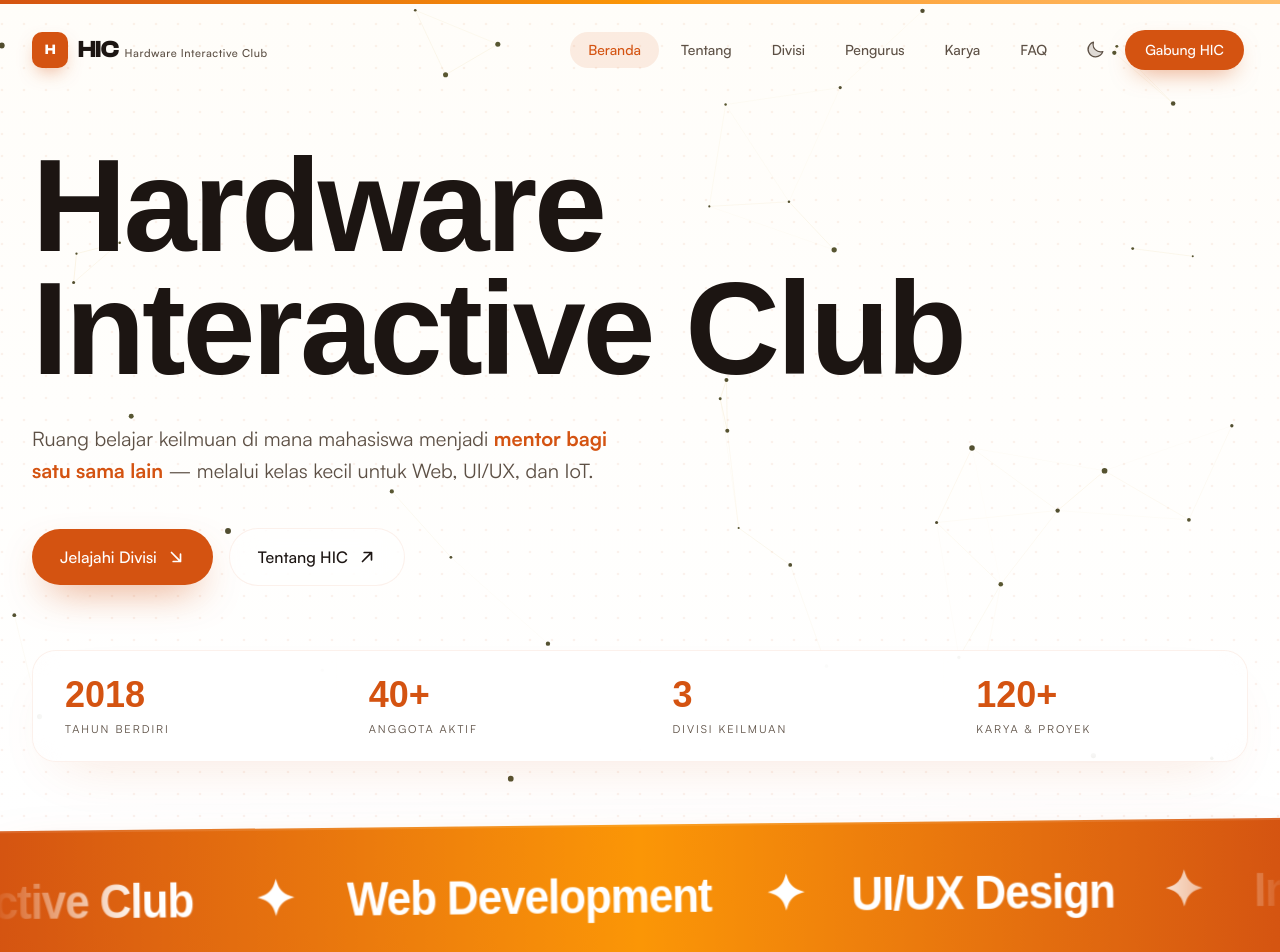
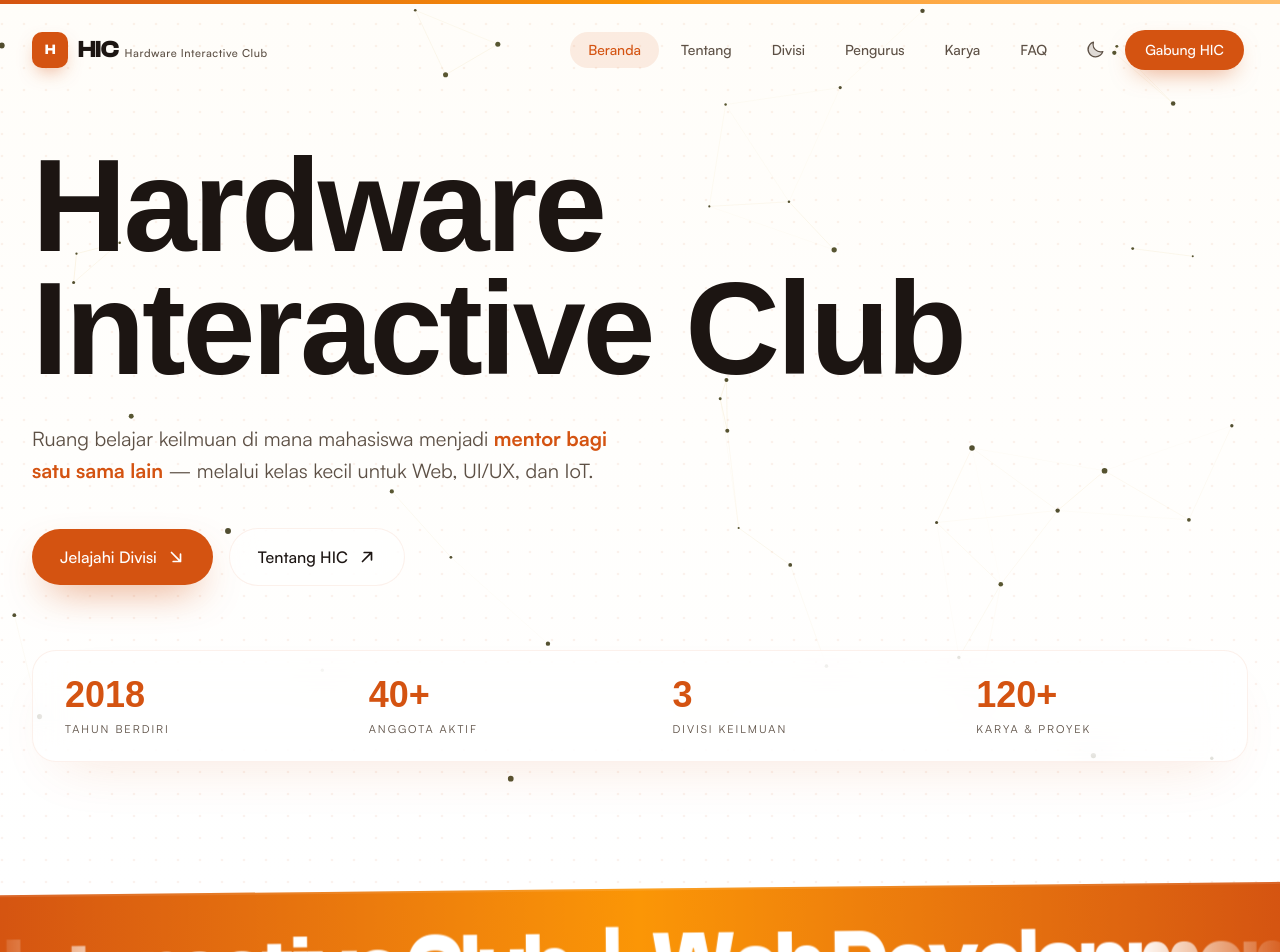
Before and after one commit to Faeest/hic, a Next.js app: page / in a window 1280 px wide. Shown: the top 952 px of the page. Built offline with nearby package versions, Linux system fonts and the light colour scheme; a web font is replaced by a local one.

Commit message:
Refactor code structure for improved readability and maintainability

```diff
--- a/components/home/Gabung.tsx
+++ b/components/home/Gabung.tsx
@@ -91,7 +91,7 @@ export function Gabung({ id }: { id: string }) {
 
       {/* Opini strip */}
       <Reveal className="mx-auto mt-8 max-w-7xl px-5 sm:px-8">
-        <div className="glass-panel flex flex-col items-center justify-between gap-6 rounded-[2rem] px-8 py-10 text-center sm:flex-row sm:text-left">
+        <div className="glass-panel shadow-none! flex flex-col items-center justify-between gap-6 rounded-[2rem] px-8 py-10 text-center sm:flex-row sm:text-left">
           <div>
             <p className="font-display text-xl font-semibold text-ink sm:text-2xl">
               “Di sini saya belajar React dari teman sekamar, bukan dari dosen.”
@@ -107,12 +107,12 @@ export function Gabung({ id }: { id: string }) {
       </Reveal>
 
       {/* Marquee band — single seamless row */}
-      <div className="mt-16 -rotate-[0.6deg] scale-[1.02] border-y border-white/10 bg-flare py-5 sm:py-7">
+      <div className="my-42 -rotate-[0.6deg] scale-[1.02] border-y border-white/10 bg-flare py-6 sm:py-8">
         <Marquee
           items={marqueeWords}
-          squeeze
+          stretch
           speed={44}
-          itemClassName="font-display text-3xl font-semibold tracking-tight text-white sm:text-5xl"
+          itemClassName="font-display text-5xl font-bold tracking-tight text-white sm:text-7xl"
         />
       </div>
     </section>
--- a/components/home/Hero.tsx
+++ b/components/home/Hero.tsx
@@ -77,7 +77,7 @@ export function Hero() {
           </a>
           <a
             href="#tentang"
-            className="group inline-flex items-center gap-2.5 rounded-full glass-panel px-7 py-4 text-base font-medium text-ink transition-all duration-300 hover:text-ember"
+            className="group inline-flex items-center gap-2.5 rounded-full glass-panel shadow-ember px-7 py-4 text-base font-medium text-ink transition-all duration-300 hover:text-ember"
           >
             Tentang HIC
             <ArrowUpRight
@@ -93,12 +93,12 @@ export function Hero() {
           initial={{ opacity: 0, y: 30 }}
           animate={{ opacity: 1, y: 0 }}
           transition={{ duration: 0.9, delay: 1.2, ease: EASE }}
-          className="mt-16 grid grid-cols-2 gap-px overflow-hidden rounded-3xl glass-panel sm:grid-cols-4"
+          className="my-16 grid grid-cols-2 gap-px overflow-hidden rounded-3xl glass-panel sm:grid-cols-4"
         >
           {club.statistik.map((s) => (
             <div
               key={s.label}
-              className="flex flex-col gap-1.5 bg-white/40 px-6 py-6 backdrop-blur-sm sm:px-8 dark:bg-white/5"
+              className="flex flex-col gap-1.5 px-6 py-6 sm:px-8"
             >
               <span className="font-display text-3xl font-semibold text-ember sm:text-4xl">
                 {s.angka}
--- a/components/home/MarqueeBand.tsx
+++ b/components/home/MarqueeBand.tsx
@@ -2,7 +2,7 @@ import { Marquee } from "@/components/ui/Marquee";
 
 export function MarqueeBand() {
   return (
-    <section className="relative -rotate-[0.6deg] scale-[1.02] border-y-2 border-white/10 bg-gradient-to-r from-ember via-flare to-ember py-5 shadow-[0_24px_60px_-24px_rgba(212,83,17,0.55)] sm:py-7">
+    <section className="relative rotate-[-0.6deg] scale-[1.02] border-y-2 border-white/10 bg-gradient-to-r from-ember via-flare to-ember py-6 sm:py-8">
       <Marquee
         items={[
           "Hardware Interactive Club",
@@ -11,9 +11,9 @@ export function MarqueeBand() {
           "Internet of Things",
           "Peer Mentoring",
         ]}
-        squeeze
+        stretch
         speed={48}
-        itemClassName="font-display text-3xl font-semibold tracking-tight text-white sm:text-5xl"
+        itemClassName="font-display text-5xl font-bold tracking-tight text-white sm:text-7xl"
       />
     </section>
   );
--- a/components/layout/Navbar.tsx
+++ b/components/layout/Navbar.tsx
@@ -3,7 +3,7 @@
 import { motion, useScroll, useSpring, AnimatePresence } from "framer-motion";
 import Link from "next/link";
 import { usePathname } from "next/navigation";
-import { useEffect, useState } from "react";
+import { useEffect, useRef, useState } from "react";
 import { cn } from "@/lib/utils";
 import { ThemeToggle } from "@/components/ui/ThemeToggle";
 
@@ -22,6 +22,8 @@ export function Navbar() {
   );
   const [open, setOpen] = useState(false);
   const [active, setActive] = useState<string | null>(null);
+  const navLocked = useRef(false);
+  const unlockTimer = useRef<ReturnType<typeof setTimeout> | null>(null);
   const pathname = usePathname();
   const { scrollYProgress } = useScroll();
   const progress = useSpring(scrollYProgress, {
@@ -36,6 +38,23 @@ export function Navbar() {
     return () => window.removeEventListener("scroll", onScroll);
   }, []);
 
+  const unlockSpy = () => {
+    navLocked.current = false;
+    if (unlockTimer.current) {
+      clearTimeout(unlockTimer.current);
+      unlockTimer.current = null;
+    }
+  };
+
+  const scrollToSection = (id: string) => {
+    navLocked.current = true;
+    setActive(id);
+    if (unlockTimer.current) clearTimeout(unlockTimer.current);
+    // Fallback: release the spy after the smooth scroll settles.
+    // `scrollend` is the real signal; the timer covers browsers without it.
+    unlockTimer.current = setTimeout(unlockSpy, 1400);
+  };
+
   // Scroll-spy: only meaningful on the homepage where the sections exist
   useEffect(() => {
     if (pathname !== "/") return;
@@ -47,6 +66,7 @@ export function Navbar() {
 
     const observer = new IntersectionObserver(
       (entries) => {
+        if (navLocked.current) return;
         for (const entry of entries) {
           if (entry.isIntersecting) setActive(entry.target.id);
         }
@@ -54,7 +74,14 @@ export function Navbar() {
       { rootMargin: "-45% 0px -45% 0px", threshold: 0 }
     );
     sections.forEach((s) => observer.observe(s));
-    return () => observer.disconnect();
+
+    const onScrollEnd = () => unlockSpy();
+    window.addEventListener("scrollend", onScrollEnd);
+    return () => {
+      observer.disconnect();
+      window.removeEventListener("scrollend", onScrollEnd);
+      if (unlockTimer.current) clearTimeout(unlockTimer.current);
+    };
   }, [pathname]);
 
   const isActive = (id: string) =>
@@ -89,7 +116,7 @@ export function Navbar() {
           >
             <Link
               href="/"
-              onClick={() => setActive("beranda")}
+              onClick={() => scrollToSection("beranda")}
               className="group flex items-center gap-2.5 font-display text-2xl font-bold tracking-tight text-ink"
             >
               <span className="grid h-9 w-9 place-items-center rounded-[10px] bg-ember text-sm font-bold text-white shadow-[0_8px_20px_-8px_rgba(212,83,17,0.7)] transition-transform duration-300 group-hover:rotate-[8deg]">
@@ -110,7 +137,7 @@ export function Navbar() {
             transition={{ duration: 0.7, delay: 0.1, ease: [0.16, 1, 0.3, 1] }}
             className={cn(
               "hidden items-center gap-1 rounded-full p-1 transition-all duration-500 lg:flex",
-              scrolled ? "glass-panel" : ""
+              scrolled ? "glass-panel bg-grey/90!" : ""
             )}
           >
             {links.map((l) => {
@@ -119,7 +146,7 @@ export function Navbar() {
                 <Link
                   key={l.label}
                   href={l.href}
-                  onClick={() => setActive(l.id)}
+                  onClick={() => scrollToSection(l.id)}
                   className={cn(
                     "relative rounded-full px-4.5 py-2 text-sm font-medium transition-colors duration-300",
                     activeLink ? "text-ember" : "text-ink-soft hover:text-ember"
@@ -206,7 +233,7 @@ export function Navbar() {
                       href={l.href}
                       onClick={() => {
                         setOpen(false);
-                        setActive(l.id);
+                        scrollToSection(l.id);
                       }}
                       className={cn(
                         "group flex items-center justify-between border-b border-ink/10 py-4",
--- a/components/ui/Marquee.tsx
+++ b/components/ui/Marquee.tsx
@@ -8,8 +8,8 @@ export function Marquee({
   reverse = false,
   className,
   itemClassName,
-  separator = "✦",
-  squeeze = false,
+  separator = "|",
+  stretch = false,
   speed = 55,
 }: {
   items: string[];
@@ -17,7 +17,7 @@ export function Marquee({
   className?: string;
   itemClassName?: string;
   separator?: string;
-  squeeze?: boolean;
+  stretch?: boolean;
   speed?: number;
 }) {
   const [duration, setDuration] = useState(20);
@@ -35,7 +35,7 @@ export function Marquee({
   return (
     <div
       ref={ref}
-      className={cn("overflow-hidden py-4 select-none", className)}
+      className={cn("overflow-hidden select-none", className)}
       style={{
         WebkitMaskImage:
           "linear-gradient(90deg, transparent, black 12%, black 88%, transparent)",
@@ -58,11 +58,10 @@ export function Marquee({
             aria-hidden={i >= items.length}
             className={cn(
               "flex items-center whitespace-nowrap",
-              squeeze && "tracking-[-0.04em]",
               itemClassName
             )}
           >
-            <span className={cn(squeeze && "inline-block scale-x-90")}>{item}</span>
+            <span className={cn(stretch && "inline-block translate-y-[6%] scale-y-[1.22] leading-[0.95]")}>{item}</span>
             <span className="mx-8" aria-hidden>
               {separator}
             </span>
```
Also changed, not shown: app/globals.css (+13 -0 lines), 2 other files (tests, documents, lock files or other folders).
